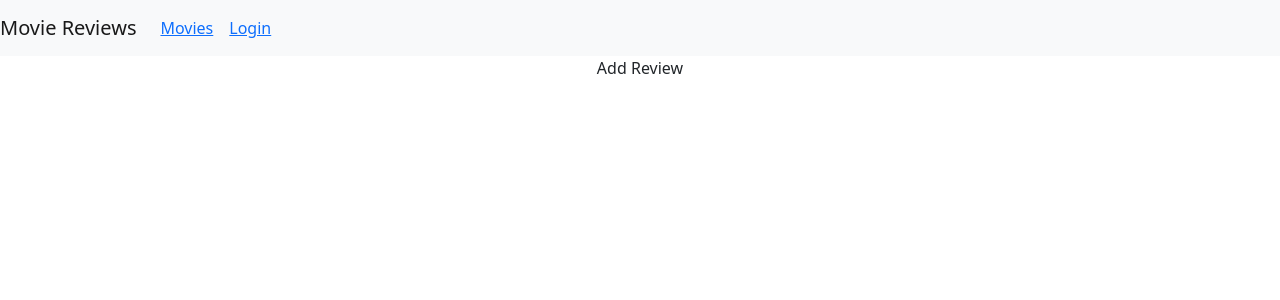
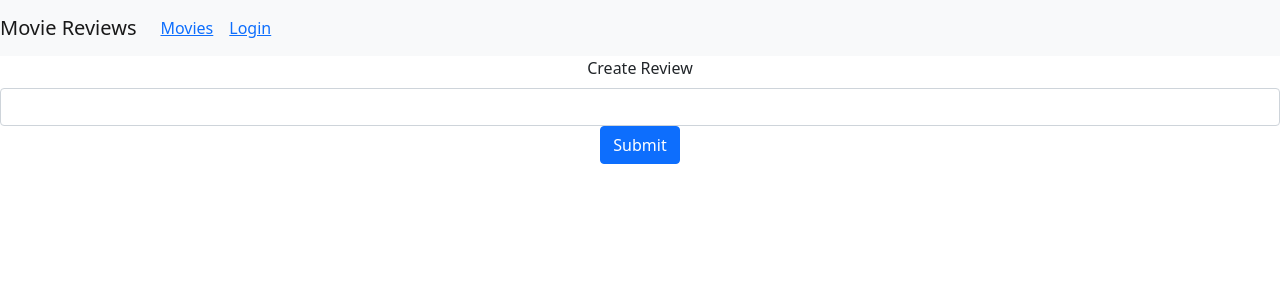
Before and after one commit to macluiggy/movies-reviwes-mern-app, a React (Create React App) app in the folder frontend/: page /movies/1/review in a window 1280 px wide. Shown: the top 300 px of the page. Built offline with nearby package versions, Linux system fonts and the light colour scheme.

Commit message:
adding review

```diff
--- a/frontend/src/components/add-review.js
+++ b/frontend/src/components/add-review.js
@@ -1,10 +1,64 @@
+import React, { useState } from 'react'
+import MovieDataService from "../services/movies"
+import { Link } from "react-router-dom"
+import Form from 'react-bootstrap/Form';
+import Button from 'react-bootstrap/Button';
 
-function AddReview() {
+const AddReview = props => {
+	let editing = false
+	let initialReviewState = ''
+
+	const [review, setReview] = useState(initialReviewState)
+	//
+	const [submitted, setSubmitted] = useState(false)
+
+	const onChangeReview = e => {
+		const review = e.target.value
+		setReview(review)
+	}
+	//console.log(props.match)
+	const saveReview = () => {
+		var data = {
+			review: review,
+			name: props.user.name,
+			user_id: props.user.id,
+			movie_id: props.match.params.id,
+		}
+
+		MovieDataService.createReview(data)
+			.then(response => {
+				setSubmitted(true)
+			})
+			.catch(e => {
+				console.log(e)
+			})
+	}
+
 	return (
-		<div className="App">
-			Add Review
+		<div>
+			{ submitted ? (
+				<div>
+					<h4>Review submitted successfully</h4>
+					<Link to={`/movies/${props.match.params.id}`}>Back to Movie</Link>
+				</div>
+			):(
+				<Form>
+					<Form.Group>
+						<Form.Label>{editing ? 'Edit' : 'Create'} Review</Form.Label>
+						<Form.Control
+						 type='text'
+						 required
+						 value={review}
+						 onChange={onChangeReview}
+						/>
+					</Form.Group>
+					<Button variant='primary' onClick={saveReview} >
+						Submit
+					</Button>
+				</Form>
+			)}
 		</div>
-	);
+	)
 }
 
 export default AddReview;
```
